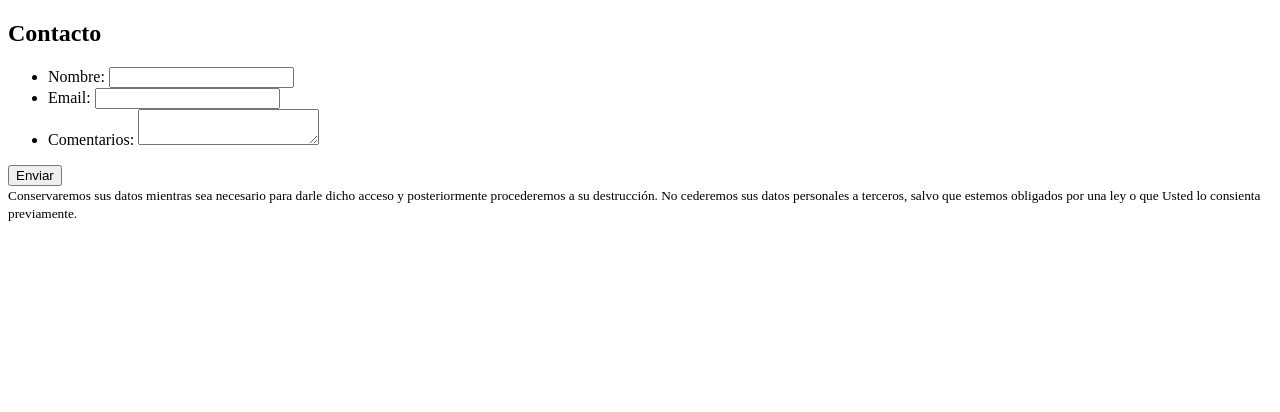
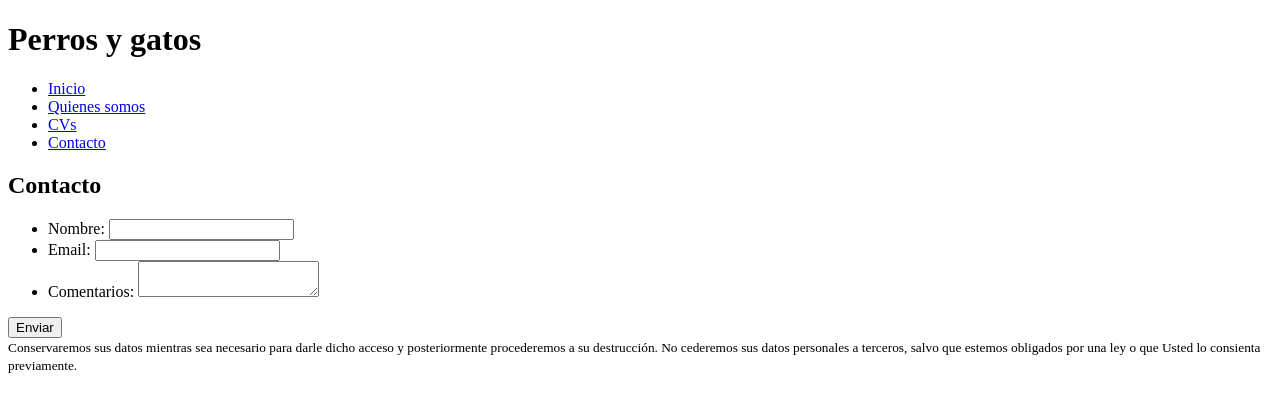
Before and after one commit to Javierfg86/202205-W01CH02_Javier-Rodrigo, a plain HTML site: page contact.html in a window 1280 px wide. Drawn offline with Linux system fonts and the light colour scheme.

Commit message:
Add general header to all pages

```diff
--- a/contact.html
+++ b/contact.html
@@ -7,9 +7,24 @@
         <title>Contact</title>
     </head>
     <body>
+        <header>
+            <h1>Perros y gatos</h1>
+            <nav>
+                <ul>
+                    <li><a href="index.html">Inicio</a></li>
+                    <li><a href="profiles.html">Quienes somos</a></li>
+                    <li><a href="cvs.html">CVs</a></li>
+                    <li><a href="contact.html">Contacto</a></li>
+                </ul>
+            </nav>
+        </header>
+        <main>
             <header><h2>Contacto</h2></header>
             <section>
-            <form action="mailto:gatosyperrosgraciosos@correo.com" method="get">
+                <form
+                    action="mailto:gatosyperrosgraciosos@correo.com"
+                    method="get"
+                >
                     <ul>
                         <li>
                             <label for="name">Nombre:</label>
@@ -34,12 +49,13 @@
             </section>
             <footer>
                 <small
-                >Conservaremos sus datos mientras sea necesario para darle dicho
-                acceso y posteriormente procederemos a su destrucción. No
-                cederemos sus datos personales a terceros, salvo que estemos
-                obligados por una ley o que Usted lo consienta
+                    >Conservaremos sus datos mientras sea necesario para darle
+                    dicho acceso y posteriormente procederemos a su destrucción.
+                    No cederemos sus datos personales a terceros, salvo que
+                    estemos obligados por una ley o que Usted lo consienta
                     previamente.</small
                 >
             </footer>
+        </main>
     </body>
 </html>
```
Also changed, not shown: cvs.html (+11 -1 lines), index.html (+11 -0 lines), profiles.html (+11 -1 lines). Lines whose indentation alone changed are shown as unchanged.
